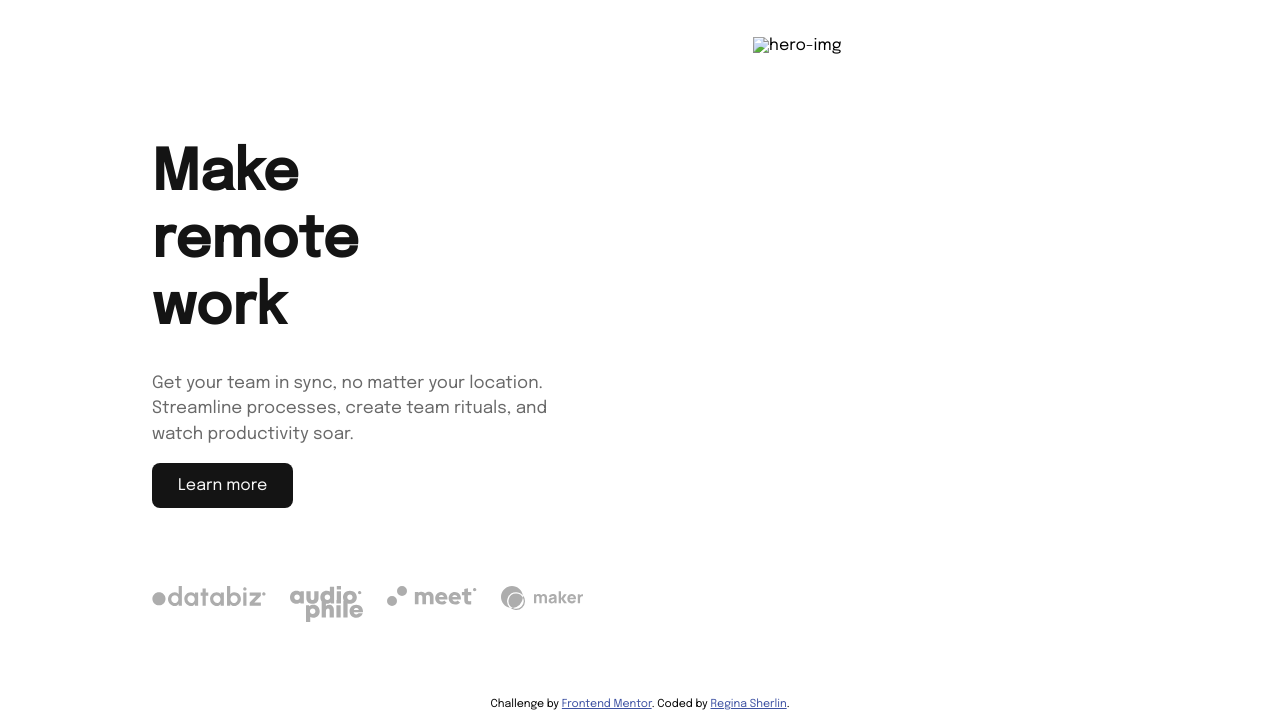
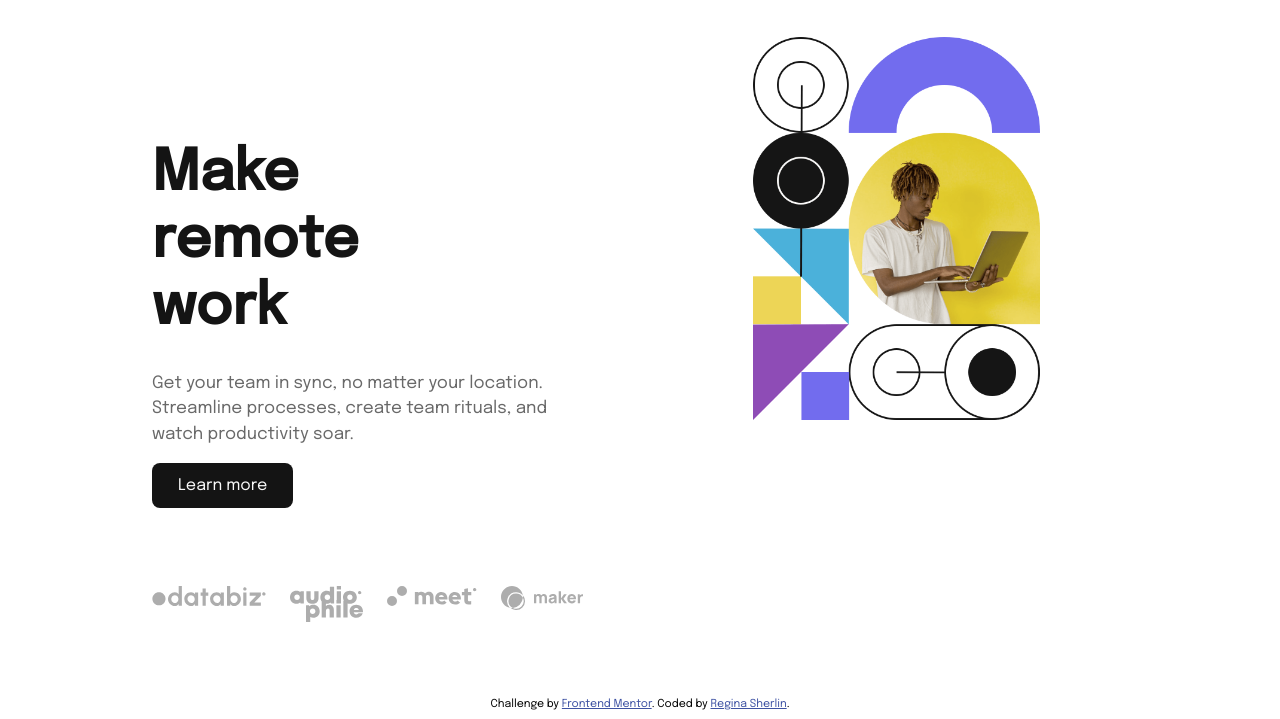
Before and after one commit to regina-sherlin/snap-landingpage, a plain HTML site: page index.html in a window 1280 px wide. Shown: the part 81-800 px from the top of the page. Drawn offline with Linux system fonts and the light colour scheme.

Commit message:
Changed image source for hero-image

```diff
--- a/index.html
+++ b/index.html
@@ -81,7 +81,7 @@
       </div>
       <div class="hero__image">
         <div class="hero__image-container">
-          <img src="./images/image-hero-desktop.png" alt="hero-img"/>
+          <img src="image-hero-desktop.png" alt="hero-img"/>
         </div>
       </div>
     </section>
```
